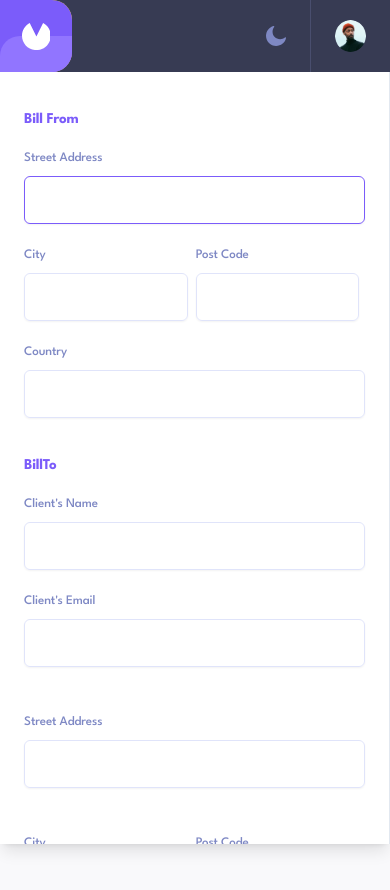
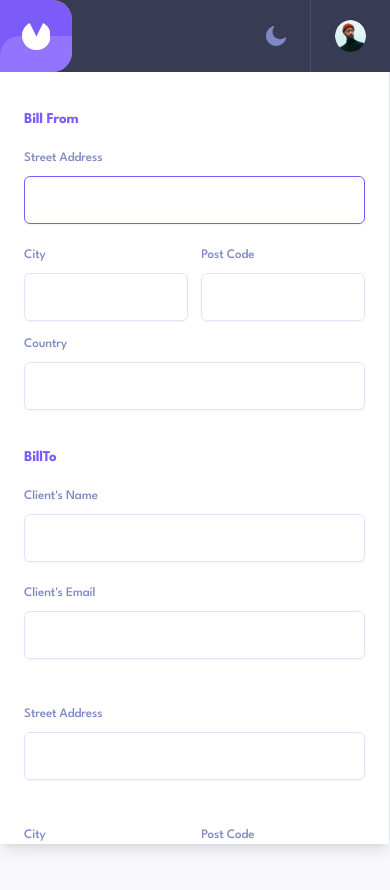
Before and after one commit to eestaniel/invoice-app, a Next.js app: page /dashboard/invoices in a window 390 px wide. Both pictures are taken after a click on the button "New". Shown: the top 890 px of the page. Built offline with nearby package versions, Linux system fonts and the light colour scheme; no server answers; the database is empty.

Commit message:
Fix CSS mobile sheet 376

```diff
--- a/src/app/dashboard/invoices/components/invoice_forms/BillFrom.jsx
+++ b/src/app/dashboard/invoices/components/invoice_forms/BillFrom.jsx
@@ -25,7 +25,7 @@ export default function BillFrom() {
       </div>
 
       {/* City, Post Code, Country group*/}
-      <div className="bill-from-group__group2 flex flex-row md:flexrow justify-start w-full flex-wrap gap-2">
+      <div className="bill-from-group__group2 flex flex-row md:flexrow justify-between w-full flex-wrap">
 
         {/* City */}
         <div className="group flex flex-col max-w-[48%] grow gap-[0.625rem]">
--- a/src/app/dashboard/invoices/components/invoice_forms/BillTo.jsx
+++ b/src/app/dashboard/invoices/components/invoice_forms/BillTo.jsx
@@ -62,7 +62,7 @@ export default function BillTo() {
         </div>
 
         {/* City, Post Code, Country group*/}
-        <div className="bill-to-group__group3 flex flex-row justify-start w-full gap-2 flex-wrap">
+        <div className="bill-to-group__group3 flex flex-row justify-between w-full flex-wrap">
 
           {/* City */}
           <div className="group flex flex-col gap-[0.625rem] grow max-w-[48%] flex-nowrap">
```
